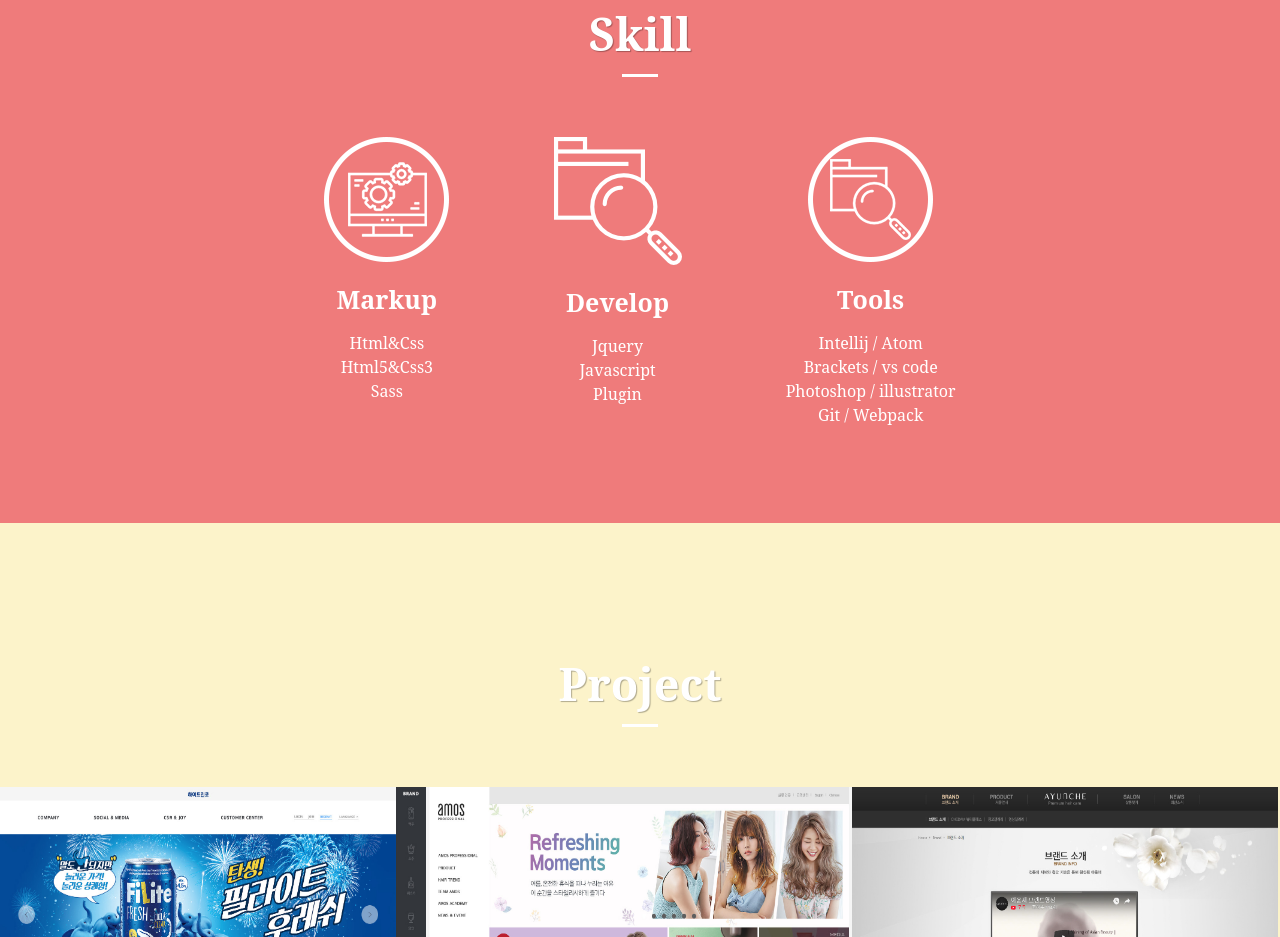
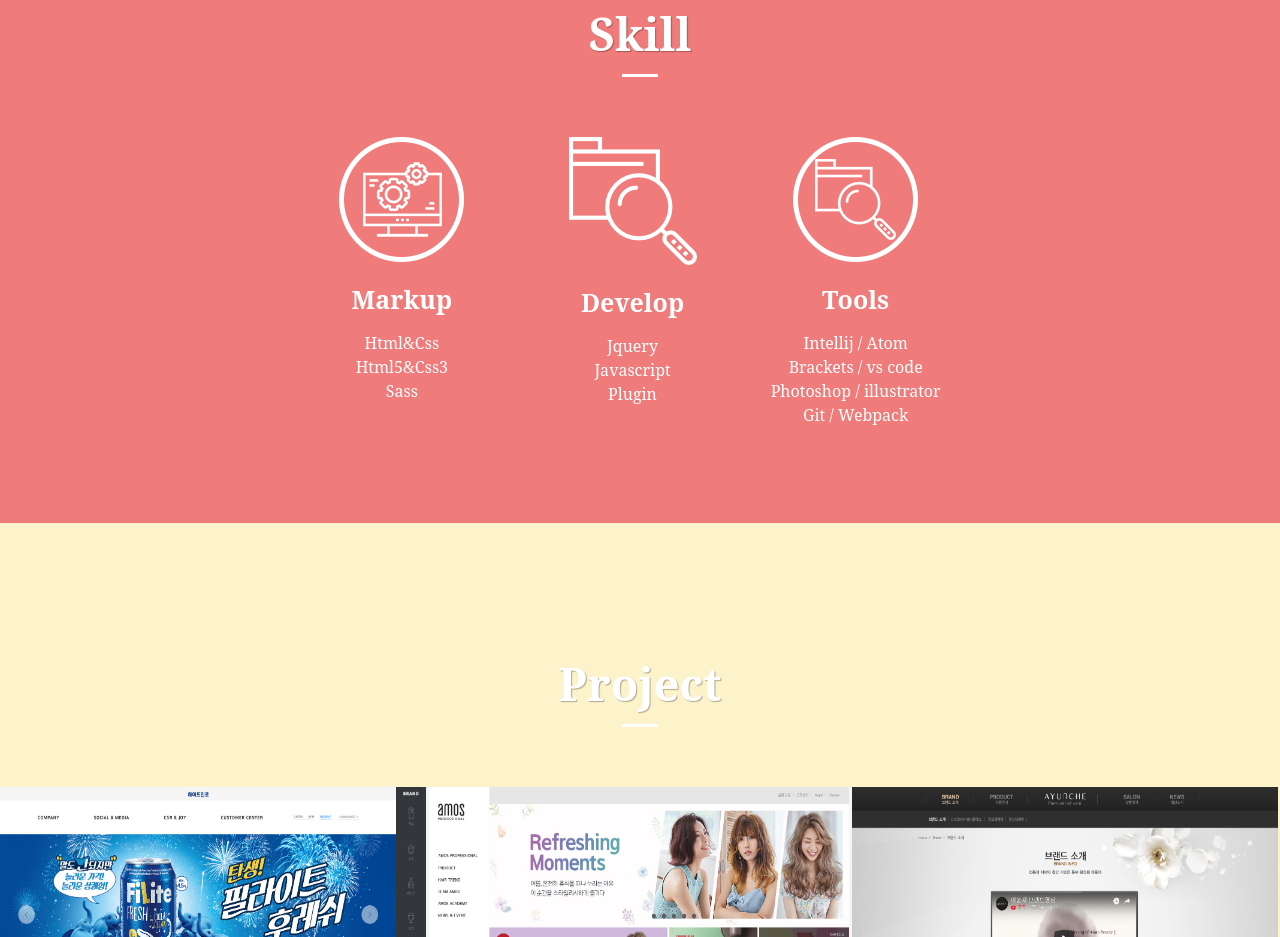
Before and after one commit to akaming/akaming.github.io_back, a plain HTML site: page index.html in a window 1280 px wide. Shown: the part 991-1928 px from the top of the page. Drawn offline with nearby package versions, Linux system fonts and the light colour scheme; some packages are replaced by stand-ins of ours; a web font is replaced by a local one.

Commit message:
수정
skill-list 수정

```diff
--- a/assets/css/style.css
+++ b/assets/css/style.css
@@ -34,6 +34,7 @@ body, html {margin: 0; padding: 0; font-family:'NanumGothic','serif', sans-serif
 .contents-skill .skill-list strong {display:block; padding-top:20px; padding-bottom:15px; font-size:25px;}
 .contents-skill .skill-list ul {line-height:1.5;}
 .contents-skill .skill-list .skill-kind {display:inline-block; padding-right:100px; vertical-align:top;}
+.contents-skill .skill-list .skill-kind:nth-child(2) {padding-right:70px;}
 .contents-skill .skill-list .skill-kind:last-child {padding-right:0;}
 
 .contents-project {position:relative; height:982px; background-color:#fcf3ca; text-align:center;}
```
